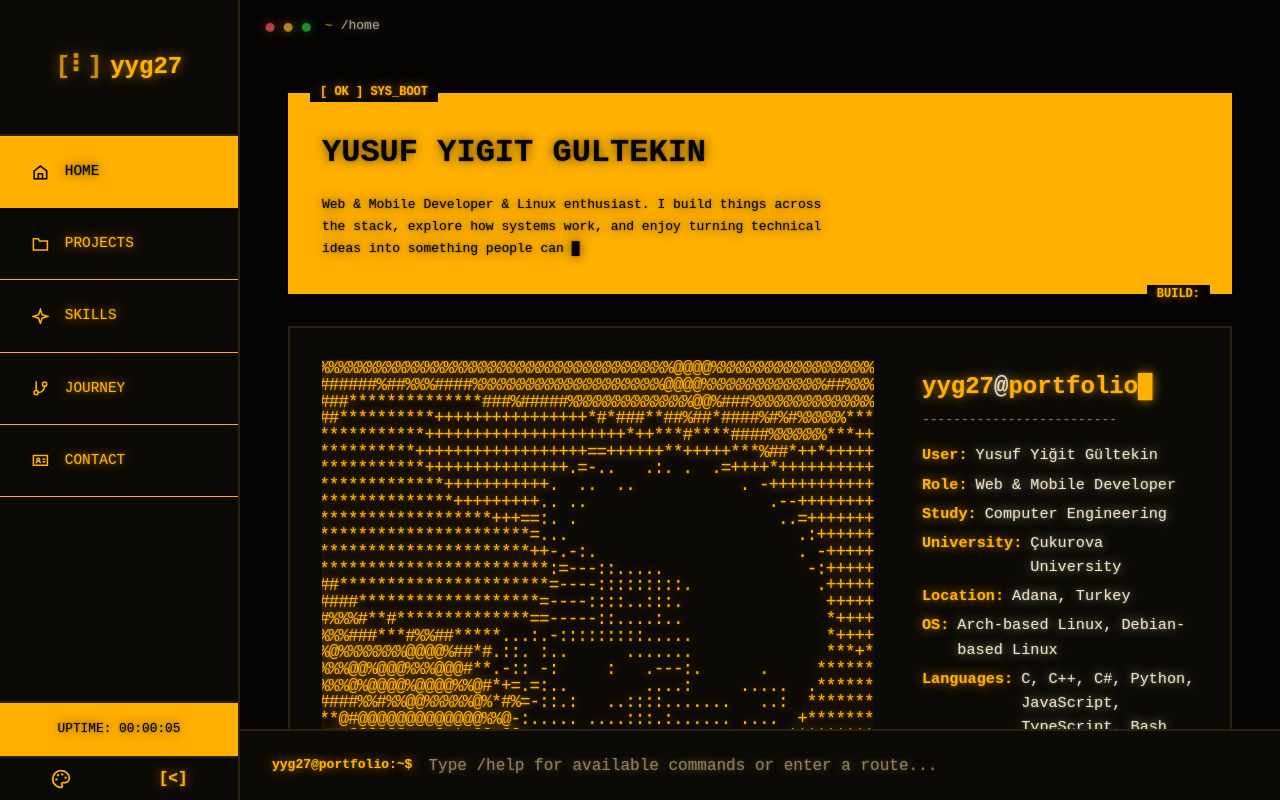
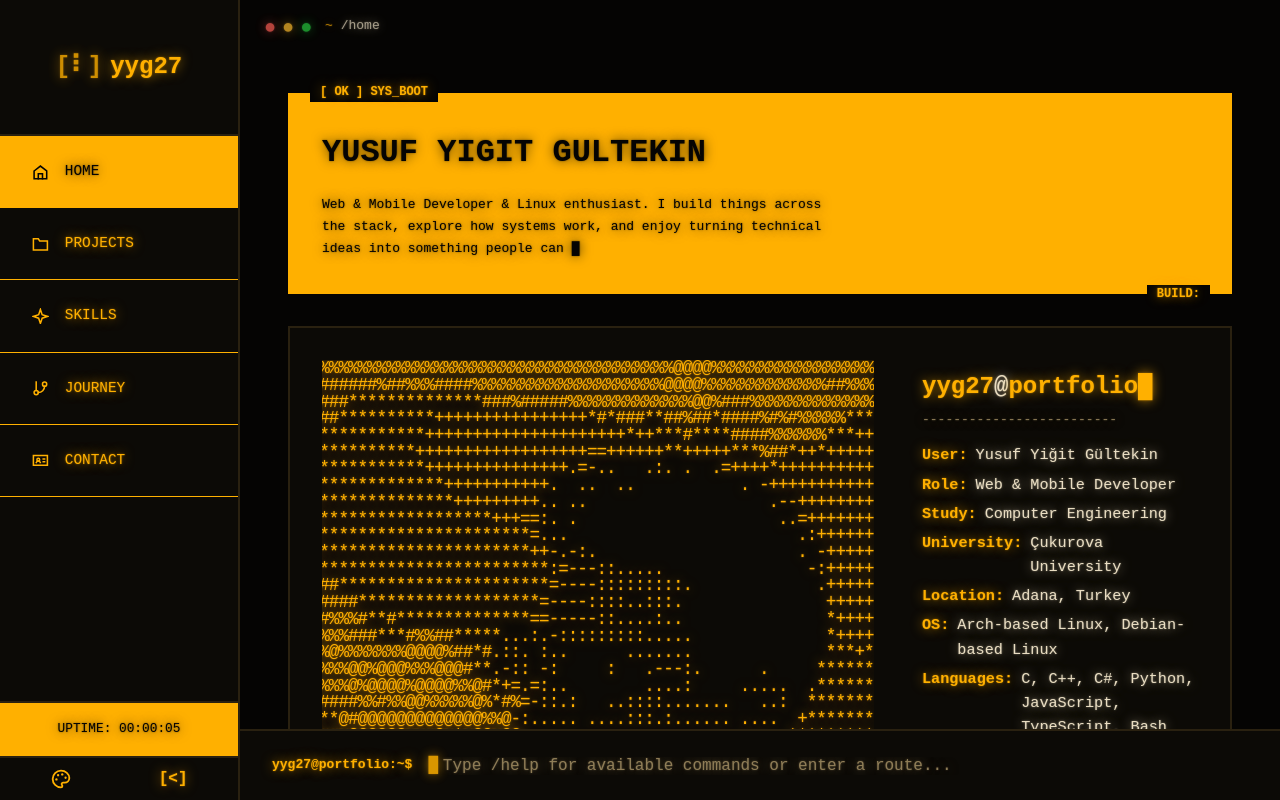
Before and after one commit to yyg27/tui-portfolio, a React (Vite) app: page / in a window 1280 px wide. Built offline with nearby package versions, Linux system fonts and the light colour scheme.

Commit message:
feat: add terminal block caret and line by line output

```diff
--- a/src/components/Terminal/Terminal.module.css
+++ b/src/components/Terminal/Terminal.module.css
@@ -52,6 +52,43 @@
     outline: none;
 }
 
+.input {
+    caret-color: transparent;
+}
+
+/* while empty, push the placeholder right so the block cursor sits in front of it, not on its first letter */
+.input:placeholder-shown {
+    text-indent: 1.5ch;
+}
+
+/* invisible copy of the text up to the caret, so the block lands right after it */
+.caretLayer {
+    position: absolute;
+    left: 0;
+    top: 50%;
+    transform: translateY(-50%);
+    font-family: monospace;
+    font-size: 1rem;
+    white-space: pre;
+    color: transparent;
+    pointer-events: none;
+}
+
+/* CSS tracks focus, so the block also shows when the input is auto-focused on load */
+.inputWrapper:not(:focus-within) .caretLayer {
+    display: none;
+}
+
+.blockCaret {
+    color: var(--accent);
+    opacity: 0.85;
+    animation: caret-blink 1s step-end infinite;
+}
+
+@keyframes caret-blink {
+    50% { opacity: 0; }
+}
+
 .input::placeholder {
     color: var(--muted);
 }
@@ -76,3 +113,19 @@
         font-size: 0.8rem;
     }
 }
+
+/* command output appears one line at a time, like a real terminal */
+.outLine {
+    display: block;
+    animation: out-print 0s calc(var(--i) * 25ms) both;
+}
+
+@keyframes out-print {
+    from { visibility: hidden; }
+}
+
+@media (prefers-reduced-motion: reduce) {
+    .outLine {
+        animation: none;
+    }
+}
--- a/src/components/Terminal/Terminal.tsx
+++ b/src/components/Terminal/Terminal.tsx
@@ -1,4 +1,4 @@
-import { useState, useEffect, useCallback, useRef } from "react";
+import { useState, useEffect, useLayoutEffect, useCallback, useRef, type CSSProperties } from "react";
 import styles from "./Terminal.module.css";
 import { themes as validThemes } from "../../data/themes.data";
 import { navigationItems } from "../../data/navigation.data";
@@ -43,6 +43,7 @@ function commonPrefix(words: string[]) {
 export default function Terminal({ mobileOpen }: { mobileOpen: boolean }) {
     const inputRef = useRef<HTMLInputElement>(null);
     const [input, setInput] = useState("");
+    const [caret, setCaret] = useState(0);
     const [output, setOutput] = useState<string | null>(null);
     const [history, setHistory] = useState<string[]>([]);
     const [historyIndex, setHistoryIndex] = useState(-1); // -1: not browsing history
@@ -100,6 +101,12 @@ export default function Terminal({ mobileOpen }: { mobileOpen: boolean }) {
         if (mobileOpen) inputRef.current?.focus();
     }, [mobileOpen]);
 
+    // the native caret is hidden; a block cursor is drawn at the caret position instead
+    const syncCaret = () => setCaret(inputRef.current?.selectionStart ?? 0);
+    useLayoutEffect(() => {
+        setCaret(inputRef.current?.selectionStart ?? 0);
+    }, [input]);
+
     const handleKeyDown = (e: React.KeyboardEvent<HTMLInputElement>) => {
         if (e.key === "Enter") {
             executeCommand(input);
@@ -131,12 +138,20 @@ export default function Terminal({ mobileOpen }: { mobileOpen: boolean }) {
         <div className={`${styles.terminal} ${mobileOpen ? styles.mobileOpen : ""}`}>
             {output && (
                 <div className={styles.output}>
-                    <pre>{output}</pre>
+                    {/* key replays the line-by-line print for each new output */}
+                    <pre key={output}>
+                        {output.split("\n").map((line, i) => (
+                            <span key={i} className={styles.outLine} style={{ "--i": i } as CSSProperties}>{line || " "}</span>
+                        ))}
+                    </pre>
                 </div>
             )}
             <div className={styles.inputRow}>
                 <span className={styles.prompt}>yyg27@portfolio:~$</span>
                 <div className={styles.inputWrapper}>
+                    <span className={styles.caretLayer} aria-hidden="true">
+                        {input.slice(0, caret)}<span className={styles.blockCaret}>█</span>
+                    </span>
                     <input
                         ref={inputRef}
                         type="text"
@@ -144,6 +159,7 @@ export default function Terminal({ mobileOpen }: { mobileOpen: boolean }) {
                         value={input}
                         onChange={(e) => setInput(e.target.value)}
                         onKeyDown={handleKeyDown}
+                        onSelect={syncCaret}
                         placeholder="Type /help for available commands or enter a route..."
                         autoFocus
                     />
```
